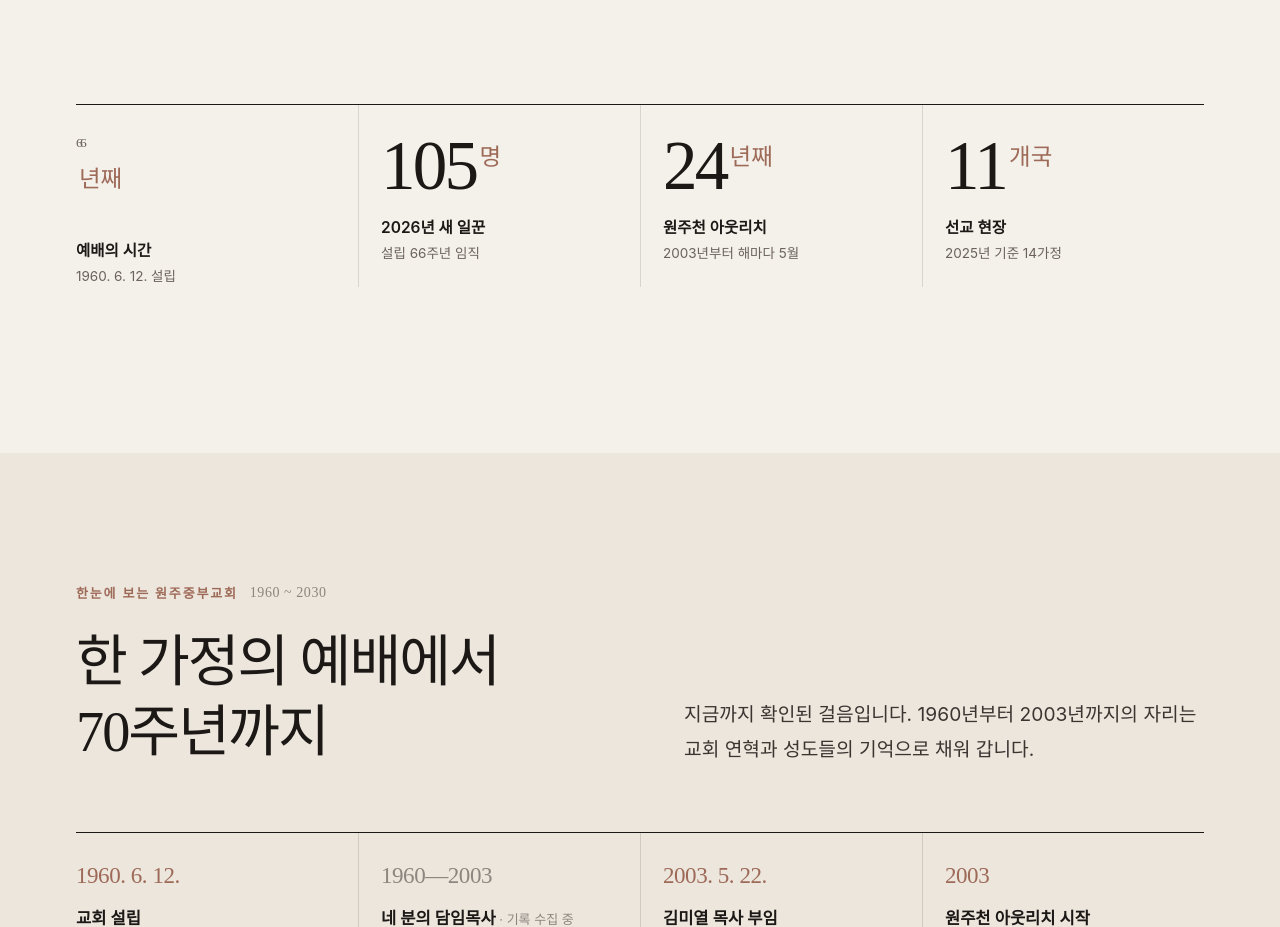
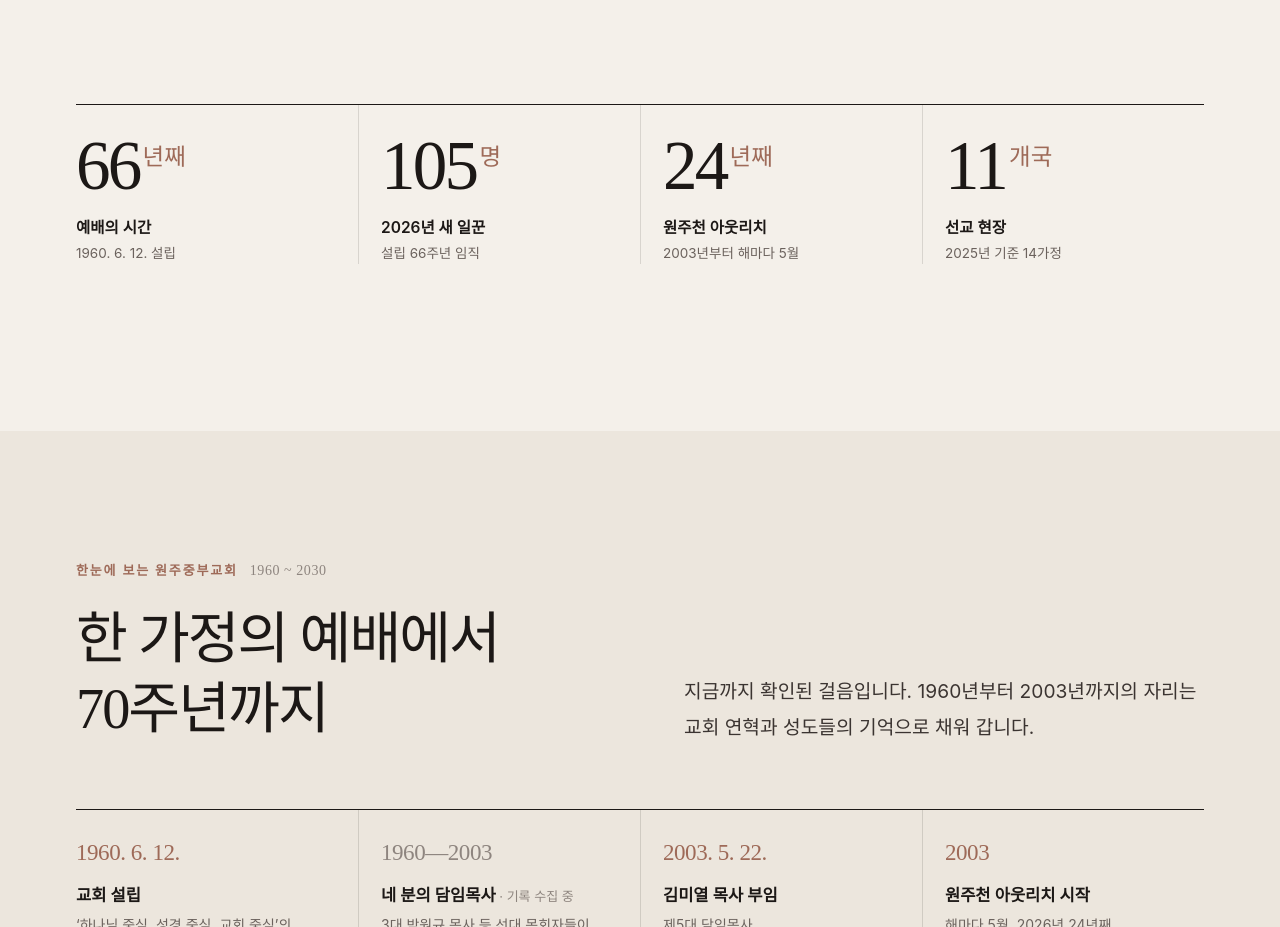
Before and after one commit to bakcine1-boop/wonju-jungbu-heritage, a plain HTML site: page index.html in a window 1280 px wide. Shown: the part 1500-2427 px from the top of the page. Drawn offline with Linux system fonts and the light colour scheme; a web font is replaced by a local one.

Commit message:
fix: 66년째 숫자 크기

```diff
--- a/css/style.css
+++ b/css/style.css
@@ -108,7 +108,7 @@ button{font:inherit;color:inherit;background:none;border:0;cursor:pointer}
 .stat .n{font-family:var(--serif);font-size:clamp(48px,5.4vw,78px);line-height:1;letter-spacing:-.04em;font-weight:500}
 .stat .n sup{font-size:.34em;letter-spacing:0;margin-left:3px;vertical-align:super;color:var(--rose)}
 .stat b{display:block;margin-top:14px;font-size:15.5px;font-weight:600}
-.stat span{display:block;margin-top:2px;font-size:13.5px;color:var(--muted);line-height:1.55}
+.stat > span{display:block;margin-top:2px;font-size:13.5px;color:var(--muted);line-height:1.55}
 .vision{margin-top:clamp(70px,9vw,120px);display:grid;grid-template-columns:minmax(260px,.8fr) 1.2fr;gap:clamp(36px,6vw,90px);align-items:center}
 .emblem{position:relative;aspect-ratio:1/1;max-width:420px;width:100%;border-radius:50%;background:radial-gradient(circle at 50% 45%,#fff 0,#F7F2EC 55%,var(--paper-2) 100%);display:grid;place-items:center;box-shadow:inset 0 0 0 1px var(--line)}
 .emblem img{width:40%;height:auto}
```
